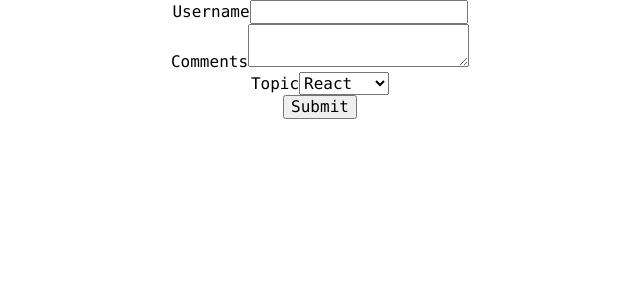
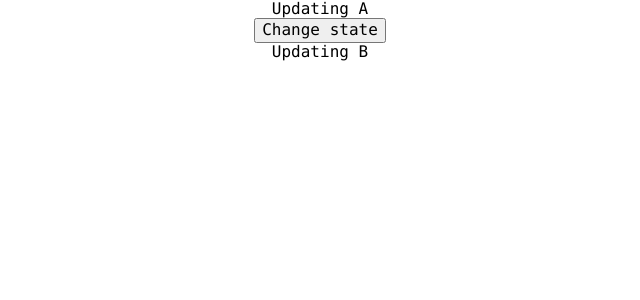
Before and after one commit to paeltc/ReactLearning, a React (Create React App) app: page / in a window 1280 px wide. Shown: the top 300 px of the page, without its empty margins (320-960 px from the left). Built offline with nearby package versions, Linux system fonts and the light colour scheme.

Commit message:
lifecycle methods

```diff
--- a/src/App.js
+++ b/src/App.js
@@ -16,6 +16,8 @@ import InlineCSS from './components/stylingCSS/Inline';
 import './components/stylingCSS/cssModule/appStyle.css';
 import styles from './components/stylingCSS/cssModule/appStyle.module.css';
 import Form from './components/form/form';
+import MountingMethod from './components/lifecycles/mountingMethod/MountingA';
+import UpdatingMethod from './components/lifecycles/updatingMethod/UpdatingA';
 
 
 class App extends Component {
@@ -48,8 +50,9 @@ class App extends Component {
         {/*<InlineCSS></InlineCSS> */}
         {/*<h1 className='error'>Error - appStyle</h1>
         <h1 className={styles.success}>Success - appStyle.module</h1>*/}
-        <Form></Form>
-
+        {/*<Form></Form>*/}
+        {/*<MountingMethod></MountingMethod>*/}
+        <UpdatingMethod></UpdatingMethod>
 
       </div>
     );
--- a/src/components/form/form.js
+++ b/src/components/form/form.js
@@ -1,6 +1,6 @@
 import React, { Component } from 'react'
 
-export class form extends Component {
+class form extends Component {
     constructor(props) {
         super(props)
 
--- /dev/null
+++ b/src/components/lifecycles/mountingMethod/MountingA.js
@@ -0,0 +1,34 @@
+import React, { Component } from 'react'
+import MountingB from './MountingB'
+
+class MountingA extends Component {
+    constructor(props) {
+        super(props)
+
+        this.state = {
+            name: 'Paul-Elvis'
+        }
+        console.log('MountingA constructor')
+    }
+
+    static getDerivedStateFromProps(props,state){
+        console.log('MountingA getDerivedStateFromProps')
+        return null
+    }
+
+    componentDidMount(){
+        console.log('MountingA componentDidMount')
+    }
+
+    render() {
+        console.log('MountingA render')
+        return (
+            <div>
+                <div>Mounting A</div>
+                <MountingB></MountingB>
+            </div>
+        )
+    }
+}
+
+export default MountingA
--- /dev/null
+++ b/src/components/lifecycles/mountingMethod/MountingB.js
@@ -0,0 +1,32 @@
+import React, { Component } from 'react'
+
+class MountingB extends Component {
+    constructor(props) {
+        super(props)
+
+        this.state = {
+            name: 'Paul-Elvis'
+        }
+        console.log('MountingB constructor')
+    }
+
+    static getDerivedStateFromProps(props,state){
+        console.log('MountingB getDerivedStateFromProps')
+        return null
+    }
+
+    componentDidMount(){
+        console.log('MountingB componentDidMount')
+    }
+
+    render() {
+        console.log('MountingB render')
+        return (
+            <div>
+                Mounting B
+            </div>
+        )
+    }
+}
+
+export default MountingB
--- /dev/null
+++ b/src/components/lifecycles/updatingMethod/UpdatingA.js
@@ -0,0 +1,54 @@
+import React, { Component } from 'react'
+import UpdatingB from './UpdatingB'
+
+class UpdatingA extends Component {
+    constructor(props) {
+        super(props)
+
+        this.state = {
+            name: 'Paul-Elvis'
+        }
+        console.log('UpdatingA constructor')
+    }
+
+    static getDerivedStateFromProps(props,state){
+        console.log('UpdatingA getDerivedStateFromProps')
+        return null
+    }
+
+    componentDidMount(){
+        console.log('UpdatingA componentDidMount')
+    }
+
+    shouldComponentUpdate(){
+        console.log('UpdatingA shouldComponentUpdate')
+        return true
+    }
+
+    getSnapshotBeforeUpdate(prevProps, prevState){
+        console.log('UpdatingA getSnapshotBeforeUpdate')
+        return null
+    }
+
+    componentDidUpdate(){
+        console.log('UpdatingA componentDidUpdate')
+    }
+
+    changeState = () =>{
+        this.setState({
+            name: 'Codevolution'
+        })
+    }
+    render() {
+        console.log('UpdatingA render')
+        return (
+            <div>
+                <div>Updating A</div>
+                <button onClick={this.changeState}>Change state</button>
+                <UpdatingB></UpdatingB>
+            </div>
+        )
+    }
+}
+
+export default UpdatingA
--- /dev/null
+++ b/src/components/lifecycles/updatingMethod/UpdatingB.js
@@ -0,0 +1,46 @@
+import React, { Component } from 'react'
+
+class UpdatingB extends Component {
+    constructor(props) {
+        super(props)
+
+        this.state = {
+            name: 'Paul-Elvis'
+        }
+        console.log('UpdatingB constructor')
+    }
+
+    static getDerivedStateFromProps(props,state){
+        console.log('UpdatingB getDerivedStateFromProps')
+        return null
+    }
+
+    componentDidMount(){
+        console.log('UpdatingB componentDidMount')
+    }
+
+    shouldComponentUpdate(){
+        console.log('UpdatingB shouldComponentUpdate')
+        return true
+    }
+
+    getSnapshotBeforeUpdate(prevProps, prevState){
+        console.log('UpdatingB getSnapshotBeforeUpdate')
+        return null
+    }
+
+    componentDidUpdate(){
+        console.log('UpdatingB componentDidUpdate')
+    }
+
+    render() {
+        console.log('UpdatingB render')
+        return (
+            <div>
+                Updating B
+            </div>
+        )
+    }
+}
+
+export default UpdatingB
```
Also changed, not shown: src/components/lifecycles/LifecycleMethods.txt (added).
